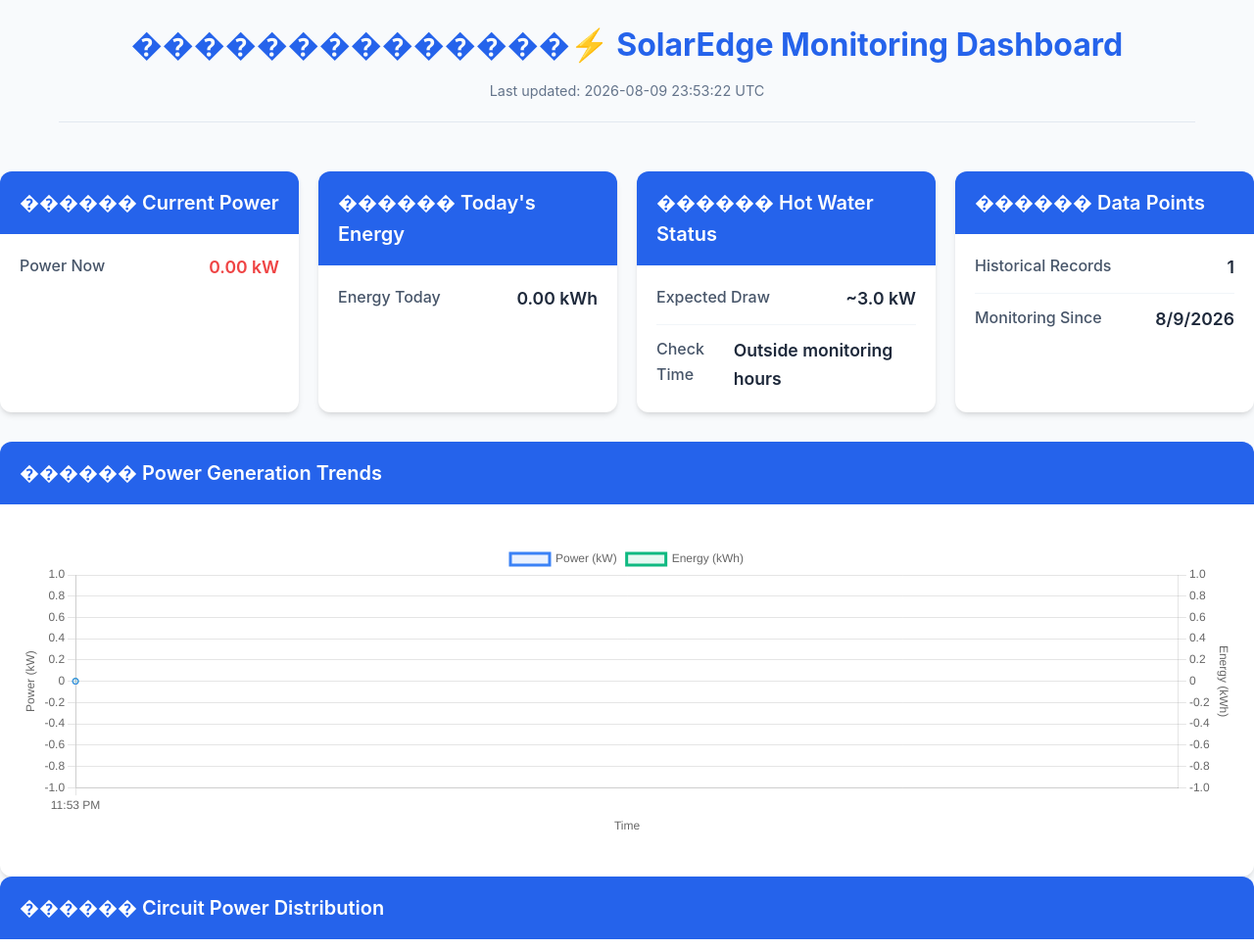
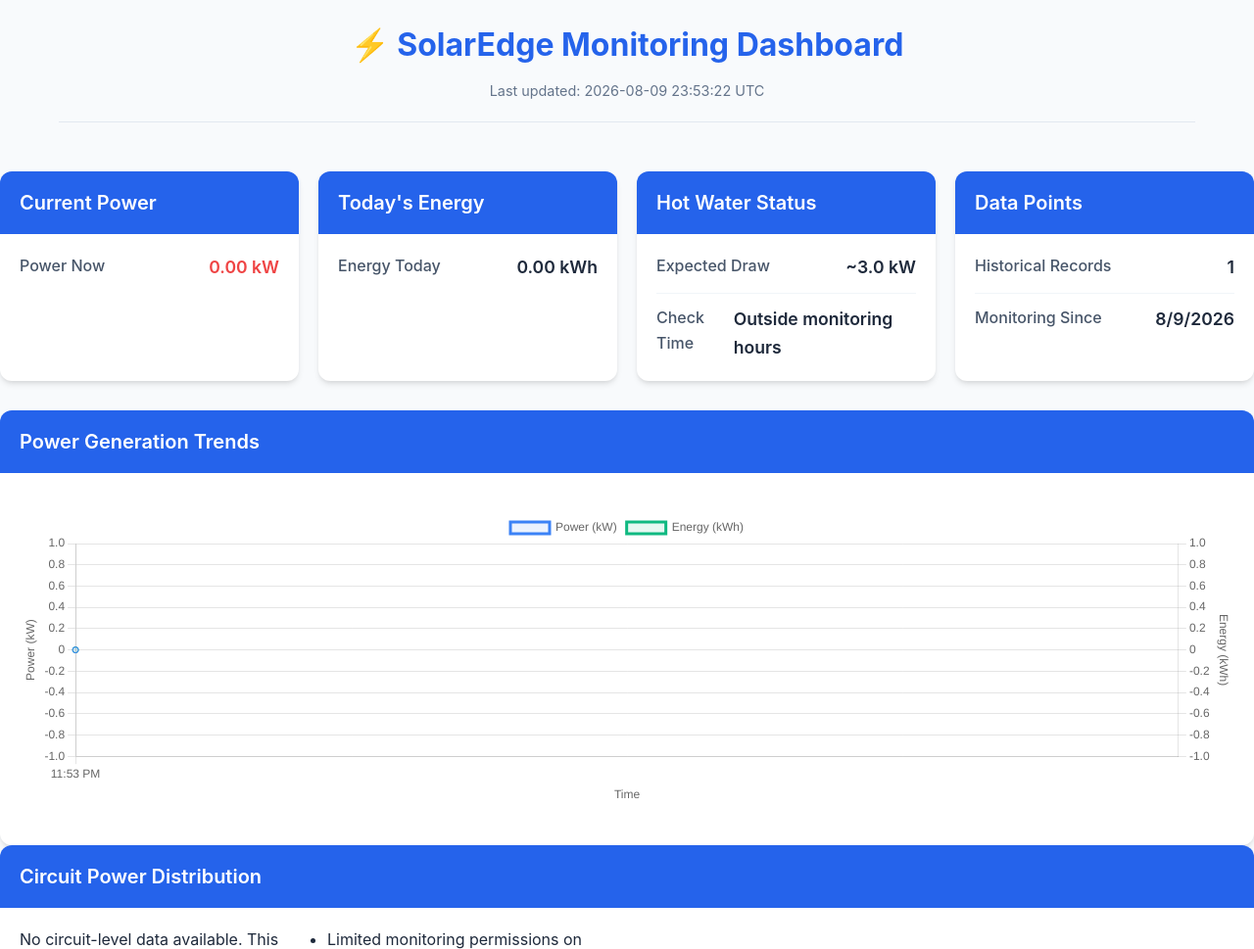
Before and after one commit to w00kster/solaredge-monitor, a website: page public/index.html in a window 1280 px wide. Shown: the top 969 px of the page at 98% size. Drawn offline with nearby package versions, Linux system fonts and the light colour scheme.

Commit message:
Fix encoding issues in index.html headers and labels

```diff
--- a/public/index.html
+++ b/public/index.html
@@ -203,7 +203,7 @@
 <body>
     <div class="container">
         <header>
-            <h1>��������������⚡ SolarEdge Monitoring Dashboard</h1>
+            <h1>⚡ SolarEdge Monitoring Dashboard</h1>
             <p class="last-updated">Last updated: 2026-08-09 23:53:22 UTC</p>
         </div>
 
@@ -215,7 +215,7 @@
         <!-- Key Metrics -->
         <div class="grid">
             <div class="card">
-                <div class="card-header">������ Current Power</div>
+                <div class="card-header"> Current Power</div>
                 <div class="card-body">
                     <div class="metric">
                         <span class="metric-label">Power Now</span>
@@ -227,7 +227,7 @@
             </div>
 
             <div class="card">
-                <div class="card-header">������ Today's Energy</div>
+                <div class="card-header"> Today's Energy</div>
                 <div class="card-body">
                     <div class="metric">
                         <span class="metric-label">Energy Today</span>
@@ -239,7 +239,7 @@
             </div>
 
             <div class="card">
-                <div class="card-header">������ Hot Water Status</div>
+                <div class="card-header"> Hot Water Status</div>
                 <div class="card-body">
                     <div class="metric">
                         <span class="metric-label">Expected Draw</span>
@@ -255,7 +255,7 @@
             </div>
 
             <div class="card">
-                <div class="card-header">������ Data Points</div>
+                <div class="card-header"> Data Points</div>
                 <div class="card-body">
                     <div class="metric">
                         <span class="metric-label">Historical Records</span>
@@ -275,7 +275,7 @@
 
         <!-- Charts Section -->
         <div class="card">
-            <div class="card-header">������ Power Generation Trends</div>
+            <div class="card-header"> Power Generation Trends</div>
             <div class="card-body">
                 <div class="chart-container">
                     <canvas id="powerChart"></canvas>
@@ -285,7 +285,7 @@
 
         <!-- Circuits Section -->
         <div class="card">
-            <div class="card-header">������ Circuit Power Distribution</div>
+            <div class="card-header"> Circuit Power Distribution</div>
             <div class="card-body">
                 <div class="circuits-grid" id="circuits-grid">
                     <!-- Circuit cards will be inserted here by JavaScript -->
@@ -473,7 +473,7 @@
             const alerts = checkForAlerts();
 
             if (alerts.length > 0) {
-                alertsSection.innerHTML = '<h2>������ Active Alerts</h2>';
+                alertsSection.innerHTML = '<h2> Active Alerts</h2>';
                 alerts.forEach(alert => {
                     const alertDiv = document.createElement('div');
                     alertDiv.className = 'alert alert-' + alert.type;
```
